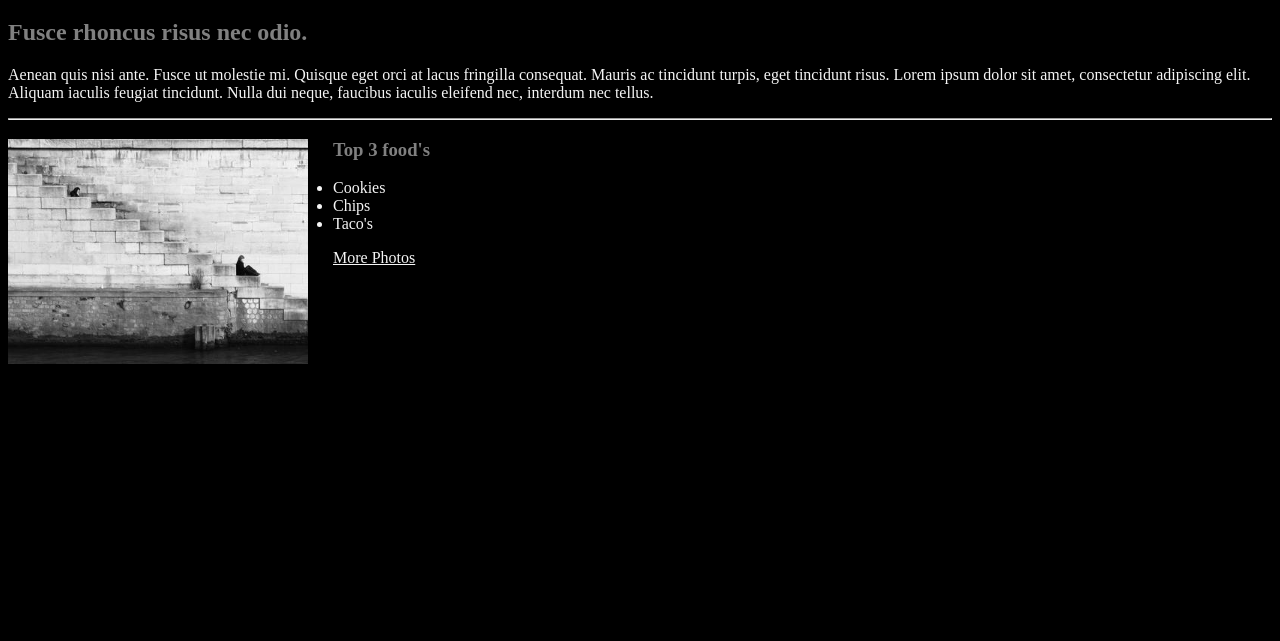
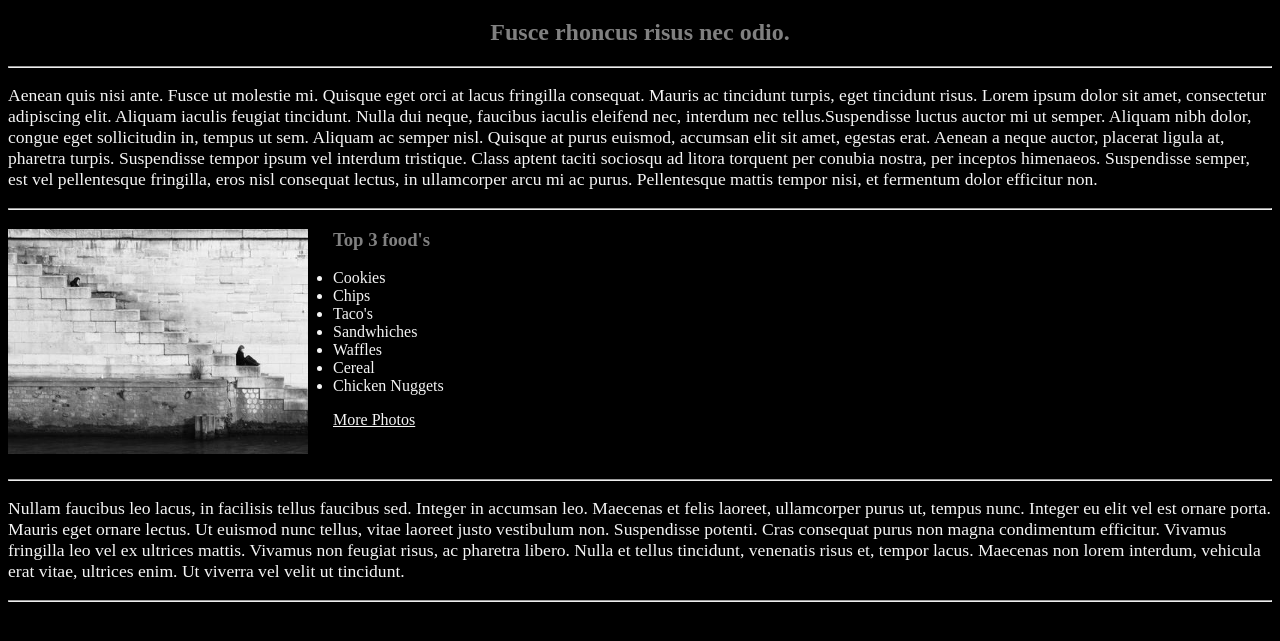
Before and after one commit to MasterMuncher/MasterMuncher.github.io, a plain HTML site: page index.html in a window 1280 px wide. Shown: the part 61-702 px from the top of the page. Drawn offline with Linux system fonts and the light colour scheme.

Commit message:
Day 6 (Finished)
I adjusted my work a little bit moved the text around learned how to use float and clear, added extra paragraph. Finished it.

```diff
--- a/index.html
+++ b/index.html
@@ -10,11 +10,12 @@
 <body>
     <div class="a">
         <h1 class="grey-text">Lorem ipsum dolor sit amet.</h1>
+    <h2 class="grey-text">Fusce rhoncus risus nec odio.</h2>
     </div>
-    <h2 class="grey-text">Fusce rhoncus risus nec odio.</h2>
+    <hr>
     <p class="white-text">Aenean quis nisi ante. Fusce ut molestie mi. Quisque eget orci at lacus fringilla consequat.
         Mauris ac tincidunt turpis, eget tincidunt risus. Lorem ipsum dolor sit amet, consectetur adipiscing elit.
-        Aliquam iaculis feugiat tincidunt. Nulla dui neque, faucibus iaculis eleifend nec, interdum nec tellus.</p>
+        Aliquam iaculis feugiat tincidunt. Nulla dui neque, faucibus iaculis eleifend nec, interdum nec tellus.Suspendisse luctus auctor mi ut semper. Aliquam nibh dolor, congue eget sollicitudin in, tempus ut sem. Aliquam ac semper nisl. Quisque at purus euismod, accumsan elit sit amet, egestas erat. Aenean a neque auctor, placerat ligula at, pharetra turpis. Suspendisse tempor ipsum vel interdum tristique. Class aptent taciti sociosqu ad litora torquent per conubia nostra, per inceptos himenaeos. Suspendisse semper, est vel pellentesque fringilla, eros nisl consequat lectus, in ullamcorper arcu mi ac purus. Pellentesque mattis tempor nisi, et fermentum dolor efficitur non.</p>
     <hr>
     <div class="b">
     <img src="photo.jpg">
@@ -23,11 +24,19 @@
             <li class="white-text">Cookies</li>
             <li class="white-text">Chips</li>
             <li class="white-text">Taco's</li>
+            <li class="white-text">Sandwhiches</li>
+            <li class="white-text">Waffles</li>
+            <li class="white-text">Cereal</li>
+            <li class="white-text">Chicken Nuggets</li>
         </ul>
     </div>
     <a href="#" class="white-text">More Photos</a>
-
-
+<!-- <br>
+<br>
+<br> -->
+<hr class="clear">
+<p class="white-text">Nullam faucibus leo lacus, in facilisis tellus faucibus sed. Integer in accumsan leo. Maecenas et felis laoreet, ullamcorper purus ut, tempus nunc. Integer eu elit vel est ornare porta. Mauris eget ornare lectus. Ut euismod nunc tellus, vitae laoreet justo vestibulum non. Suspendisse potenti. Cras consequat purus non magna condimentum efficitur. Vivamus fringilla leo vel ex ultrices mattis. Vivamus non feugiat risus, ac pharetra libero. Nulla et tellus tincidunt, venenatis risus et, tempor lacus. Maecenas non lorem interdum, vehicula erat vitae, ultrices enim. Ut viverra vel velit ut tincidunt.</p>
+<hr>
 
 
 </body>
--- a/style.css
+++ b/style.css
@@ -38,4 +38,16 @@ div.c {
 img {
     float:left;
     Margin-right:25px;
+    Margin-bottom:25px;
 }
+a {
+    float:left;
+    Margin-right:70px;
+}
+    p {
+    font-size:1.1rem;
+}
+
+.clear {
+    clear: both;
+}
```
